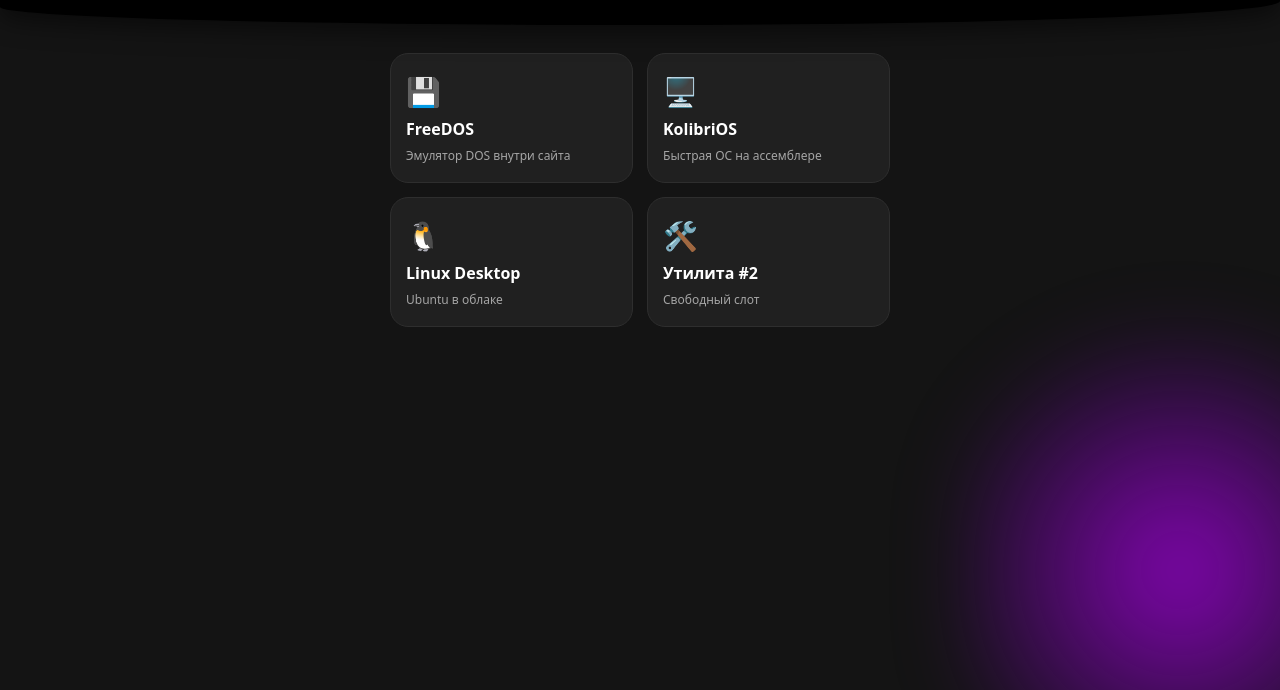
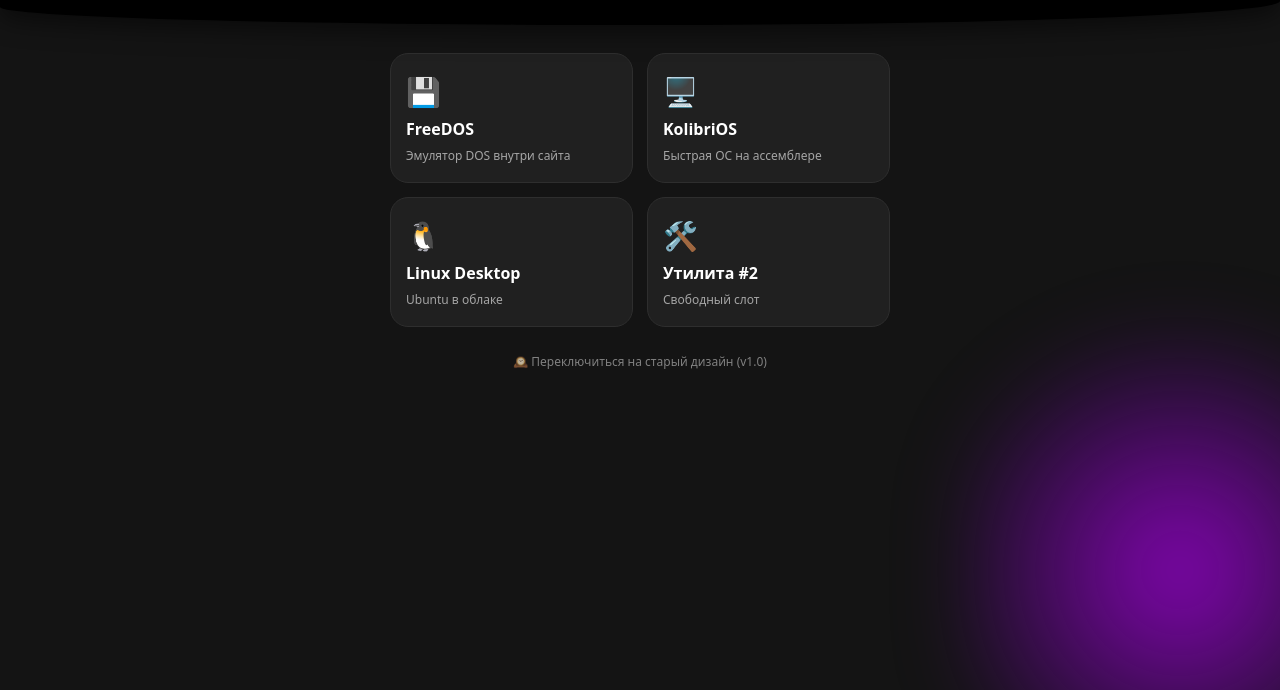
Before and after one commit to Minona286/Minona286.github.io, a plain HTML site: page index.html in a window 1280 px wide. Shown: the part 110-800 px from the top of the page. Drawn offline with Linux system fonts and the light colour scheme.

Commit message:
Update index.html

```diff
--- a/index.html
+++ b/index.html
@@ -40,7 +40,6 @@
       transition: background 0.3s, color 0.3s;
     }
 
-    /* Фиолетовое свечение в правом нижнем углу */
     body::after {
       content: "";
       position: fixed;
@@ -55,7 +54,6 @@
       transition: background 0.3s;
     }
 
-    /* Черная волнистая шапка */
     .top-header {
       position: relative;
       width: 100%;
@@ -71,7 +69,6 @@
       box-shadow: 0 8px 25px rgba(0, 0, 0, 0.5);
     }
 
-    /* Повернутый заголовок */
     .logo-title {
       font-family: Georgia, 'Times New Roman', serif;
       font-weight: 700;
@@ -84,14 +81,12 @@
       user-select: none;
     }
 
-    /* Правая часть шапки: переключатель темы + YouTube */
     .header-controls {
       display: flex;
       align-items: center;
       gap: 12px;
     }
 
-    /* Рисованный переключатель темы (солнце / луна) */
     .theme-toggle {
       background: none;
       border: none;
@@ -101,28 +96,14 @@
       align-items: center;
       -webkit-tap-highlight-color: transparent;
     }
-    .theme-toggle:active {
-      transform: scale(0.94);
-    }
-    .toggle-knob {
-      transition: transform 0.3s cubic-bezier(0.34, 1.56, 0.64, 1);
-    }
-    body:not(.light) .toggle-knob {
-      transform: translateX(0px);
-    }
-    body.light .toggle-knob {
-      transform: translateX(-34px);
-    }
+    .theme-toggle:active { transform: scale(0.94); }
+    .toggle-knob { transition: transform 0.3s cubic-bezier(0.34, 1.56, 0.64, 1); }
+    body:not(.light) .toggle-knob { transform: translateX(0px); }
+    body.light .toggle-knob { transform: translateX(-34px); }
 
-    .yt-link {
-      display: inline-block;
-      transition: transform 0.15s;
-    }
-    .yt-link:active {
-      transform: scale(0.92);
-    }
+    .yt-link { display: inline-block; transition: transform 0.15s; }
+    .yt-link:active { transform: scale(0.92); }
 
-    /* Основной контейнер с кнопками */
     .container {
       position: relative;
       z-index: 1;
@@ -159,7 +140,7 @@
     #installBtn {
       display: none;
       width: 100%;
-      margin-top: 24px;
+      margin-top: 20px;
       padding: 14px;
       background: #a800e6;
       color: #fff;
@@ -170,6 +151,17 @@
       cursor: pointer;
       box-shadow: 0 4px 15px rgba(168, 0, 230, 0.4);
     }
+
+    .old-ver-link {
+      display: block;
+      text-align: center;
+      margin-top: 26px;
+      color: var(--subtext);
+      font-size: 12px;
+      text-decoration: none;
+      opacity: 0.75;
+    }
+    .old-ver-link:hover { opacity: 1; }
   </style>
 </head>
 <body>
@@ -178,23 +170,17 @@
     <div class="logo-title">Minona hub</div>
 
     <div class="header-controls">
-      <!-- Переключатель темы (солнце / луна) -->
       <button class="theme-toggle" id="themeBtn" aria-label="Переключить тему">
         <svg width="96" height="72" viewBox="0 0 115 86" fill="none">
-          <!-- Лучи солнца -->
           <path d="M22 18L14 10M30 14L27 4M38 16L43 6M16 26L6 24" stroke="#fff" stroke-width="4.5" stroke-linecap="round"/>
-          <!-- Белая пилюля -->
           <g transform="rotate(14 58 38)">
             <rect x="22" y="22" width="72" height="32" rx="16" fill="#fff"/>
-            <!-- Подвижный кружок -->
             <circle class="toggle-knob" cx="76" cy="38" r="10.5" fill="#000"/>
           </g>
-          <!-- Полумесяц -->
           <path d="M72 64C62 62 58 74 68 78" stroke="#fff" stroke-width="5.5" stroke-linecap="round"/>
         </svg>
       </button>
 
-      <!-- Рисованная кнопка YouTube на твой канал -->
       <a href="https://youtube.com" target="_blank" class="yt-link" aria-label="YouTube">
         <svg width="56" height="50" viewBox="0 0 70 62" fill="none">
           <path d="M8 12C15 7 54 6 61 11C67 16 66 46 60 52C54 57 14 56 8 51C3 46 3 17 8 12Z" fill="#E60000" stroke="#fff" stroke-width="4.5" stroke-linejoin="round"/>
@@ -232,10 +218,10 @@
     </div>
 
     <button id="installBtn">📲 Установить Minona hub</button>
+    <a href="old.html" class="old-ver-link">🕰️ Переключиться на старый дизайн (v1.0)</a>
   </main>
 
   <script>
-    // Переключение и сохранение темы
     const themeBtn = document.getElementById('themeBtn');
     if (localStorage.getItem('theme') === 'light') {
       document.body.classList.add('light');
@@ -245,7 +231,6 @@
       localStorage.setItem('theme', document.body.classList.contains('light') ? 'light' : 'dark');
     });
 
-    // PWA Service Worker и кнопка установки
     if ('serviceWorker' in navigator) {
       navigator.serviceWorker.register('sw.js');
     }
```
